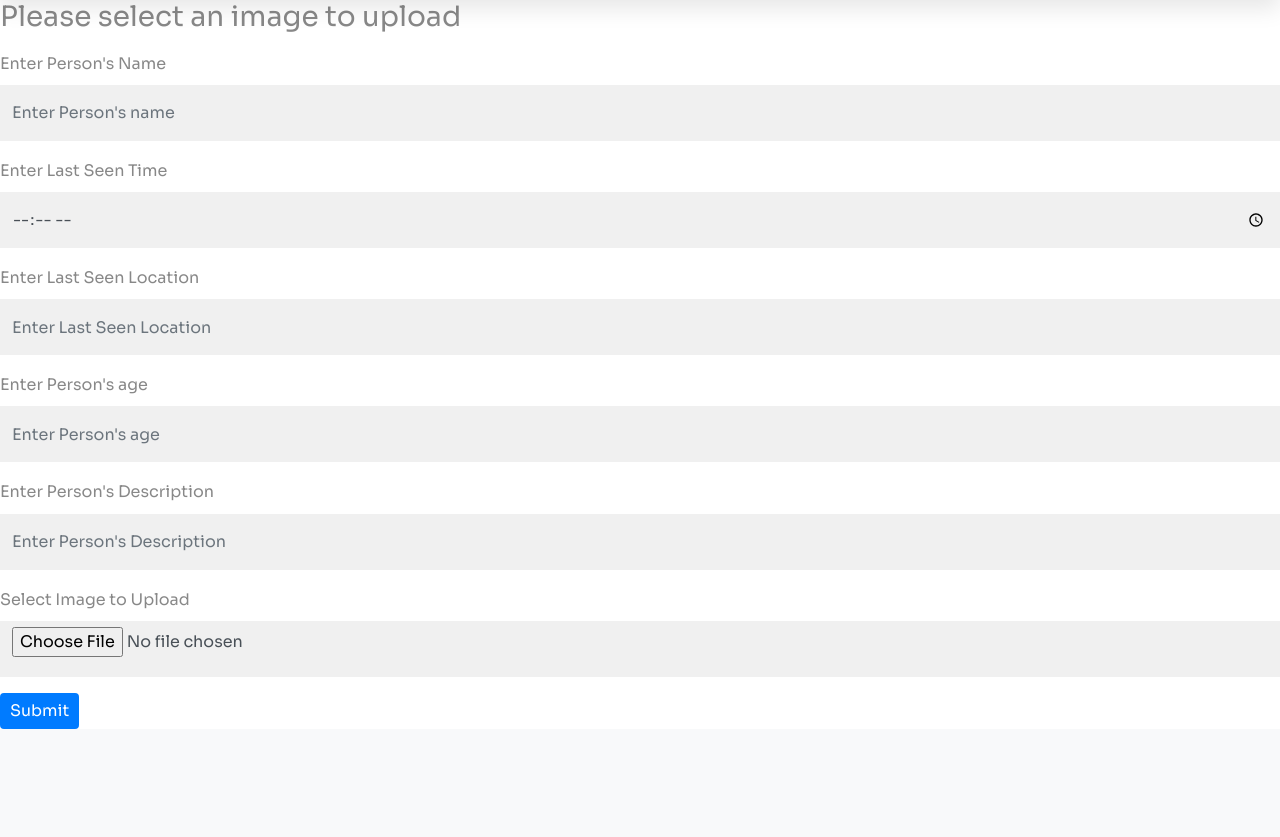
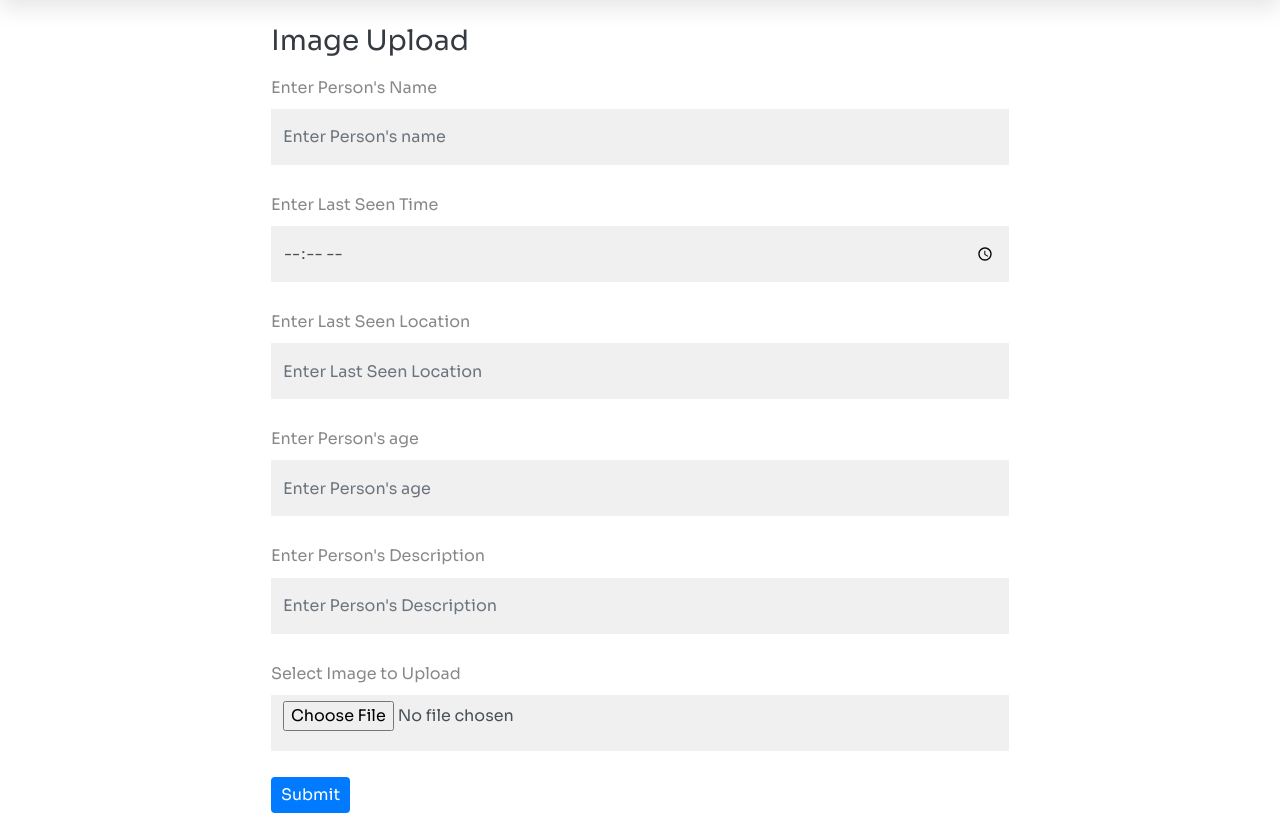
Before and after one commit to CyprianKyalo/M-Finder, a Flask app: page /upload_image in a window 1280 px wide. Shown: the part 99-936 px from the top of the page. Before the commit the page ends 828 px from the top, so only its background shows below. Run offline with Flask 2, Linux system fonts and the light colour scheme; parts of the project's set-up code (start-up, migrations or seed data) failed here and were passed over; some libraries are stand-ins or nearby versions.

Commit message:
Upload Images Page

```diff
--- a/static/css/style.css
+++ b/static/css/style.css
@@ -107,12 +107,12 @@ section {
     flex: none;
 }
 
-form input.form-control {
+.form-cont input.form-control {
     margin-bottom: 10px;
     height: 56px;
 }
 
-form .form-control {
+.form-cont .form-control {
     border: transparent;
     border-radius: 0;
     background-color: rgba(0, 0, 0, 0.06);
@@ -202,3 +202,30 @@ form .form-control {
     border-top-left-radius: 30px;
     border-bottom-left-radius: 30px;
 }
+
+.upload {
+    width: 60%;
+}
+
+.form-upload input.form-control {
+    margin-bottom: 10px;
+    height: 56px;
+}
+
+.form-upload .form-control {
+    border: transparent;
+    border-radius: 0;
+    background-color: rgba(0, 0, 0, 0.06);
+}
+
+.reg-form input.form-control {
+    margin-bottom: 10px;
+    height: 40px;
+    width: 90%;
+}
+
+.reg-form .form-control {
+    border: transparent;
+    border-radius: 30px;
+    background-color: rgba(0, 0, 0, 0.06);
+}
--- a/templates/base.html
+++ b/templates/base.html
@@ -11,6 +11,7 @@
     integrity="sha384-ggOyR0iXCbMQv3Xipma34MD+dH/1fQ784/j6cY/iJTQUOhcWr7x9JvoRxT2MZw1T" crossorigin="anonymous">
   <link rel="stylesheet" href="{{ url_for('static', filename= 'css/style.css') }}">
   <link rel="stylesheet" href="https://use.fontawesome.com/releases/v5.7.1/css/all.css">
+  <!-- <link rel="stylesheet" href="https://cdnjs.cloudflare.com/ajax/libs/font-awesome/6.2.0/css/fontawesome.min.css" integrity="sha512-RvQxwf+3zJuNwl4e0sZjQeX7kUa3o82bDETpgVCH2RiwYSZVDdFJ7N/woNigN/ldyOOoKw8584jM4plQdt8bhA==" crossorigin="anonymous" referrerpolicy="no-referrer" /> -->
 
   <title>{% block title %} {% endblock %}</title>
 </head>
--- a/templates/index.html
+++ b/templates/index.html
@@ -76,7 +76,7 @@
                 </div>
             </div>
 
-            <form action="" class="row g-3 justify-content-center">
+            <form action="" class="form-cont row g-3 justify-content-center">
                 <div class="col-md-5">
                     <input type="text" class="form-control" placeholder="Full Name">
                 </div>
--- a/templates/registration.html
+++ b/templates/registration.html
@@ -2,12 +2,12 @@
 
 {% block content %}
 
-<div class="container py-3">
+<div class="container py-5">
     <div class="reg row">
         <div class="col-lg-5 reg-img"></div>
         <div class="col-lg-7">
-            <h2 class="text-dark py-3">User Registration</h2>
-            <form action="{{ url_for('register_post') }}" method="post">
+            <h2 class="text-dark py-3 ml-5">User Registration</h2>
+            <form action="{{ url_for('register_post') }}" method="post" class="reg-form ml-5">
                 {% if message is defined and message %}
                     <div class="alert alert-warning">{{ message }}</div>
                 {% endif %}
--- a/templates/upload_image.html
+++ b/templates/upload_image.html
@@ -2,8 +2,8 @@
 
 {% block content %}
 
-<div class="main_upload">
-    <h3>Please select an image to upload</h3>
+<div class="container py-4 upload">
+    <h3 class="text-dark">Image Upload</h3>
     <p>
         {% with messages = get_flashed_messages() %}
             {% if messages %}
@@ -35,41 +35,69 @@
     </div> -->
 
 
-    <div class="img_options">
-        <form action="{{ url_for('upload_image') }}" enctype="multipart/form-data" method="POST">
+        <form class="form-upload" action="{{ url_for('upload_image') }}" enctype="multipart/form-data" method="POST">
+
             <div class="form-group">
+                <!-- <i class="fa fa-user" aria-hidden="true">Icon</i> -->
                 <label for="name">Enter Person's Name</label>
+
+                <div class="input-group">
+                    <!-- <span class="fa fa-user"></span> -->
                     <input type="text" required name="name" class="form-control" placeholder="Enter Person's name" />
+                </div>
+
+                <!-- <input type="text" style="border: none" required name="name" class="form-control" placeholder="Enter Person's name" /> -->
             </div>
 
             <div class="form-group">
                 <label for="last_seen_time">Enter Last Seen Time</label>
+
+                <div class="input-group">
+                    <!-- <span class="fa fa-clock-o" aria-hidden="true"></span> -->
                     <input type="time" name="last_seen_time" class="form-control" placeholder="Enter Last Seen Time"/>
+
+                </div>
             </div>
 
             <div class="form-group">
                 <label for="last_seen_location">Enter Last Seen Location</label>
+                <div class="input-group">
+                    <!-- <span class="fa fa-map-marker"></span> -->
                     <input type="text" name="last_seen_location" id="location" class="form-control" placeholder="Enter Last Seen Location">
+
+                </div>
             </div>
 
             <div class="form-group">
                 <label for="age">Enter Person's age</label>
+                <div class="input-group">
+                    <!-- <span class=""></span> -->
+                    <!-- <span class="fa-solid fa-input-numeric"></span> -->
                     <input type="number" name="age" class="form-control" placeholder="Enter Person's age" />
+
+                </div>
             </div>
 
             <div class="form-group">
                 <label for="description">Enter Person's Description</label>
+                <div class="input-group">
+                    <!-- <span class="fa fa-comment"></span> -->
                     <input type="text" name="description" class="form-control" placeholder="Enter Person's Description"/>
+
+                </div>
             </div>
 
             <div class="form-group">
                 <label for="image">Select Image to Upload</label>
+                <div class="input-group">
+                    <!-- <span class="fa fa-picture-o"></span> -->
                     <input type="file" required name="image" class="form-control"/>
+
+                </div>
             </div>
 
             <button type="submit" class="btn btn-primary" id="upload">Submit</button>
         </form>
 </div>
-</div>
 
 {% endblock %}
```
Lines whose indentation alone changed are shown as unchanged.
